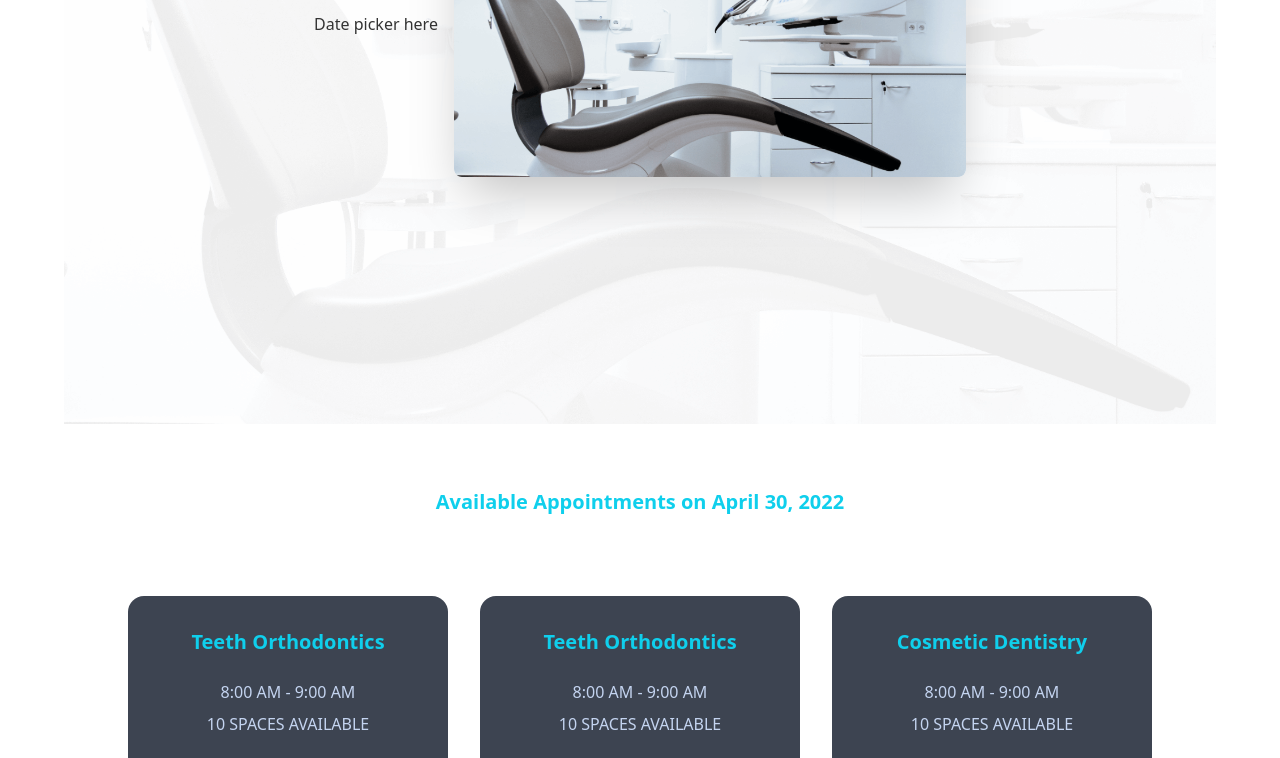
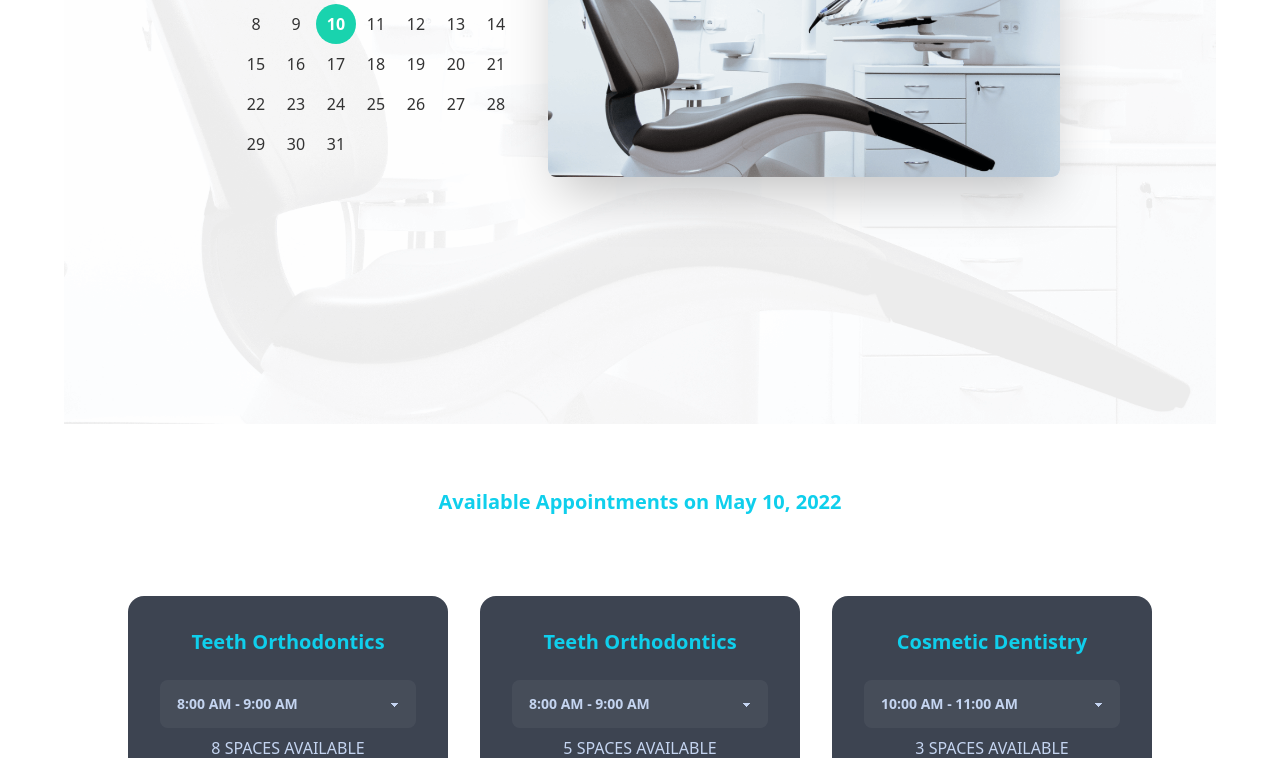
Before and after one commit to hasanTheBest/dp-practice-client, a React (Create React App) app: page /appointment in a window 1280 px wide. Shown: the part 440-1198 px from the top of the page. Built offline with nearby package versions, Linux system fonts and the light colour scheme.

Commit message:
appointment modal added.

```diff
--- a/package.json
+++ b/package.json
@@ -7,7 +7,9 @@
     "@testing-library/react": "^13.2.0",
     "@testing-library/user-event": "^13.5.0",
     "daisyui": "^2.14.3",
+    "date-fns": "^2.28.0",
     "react": "^18.1.0",
+    "react-day-picker": "^8.0.4",
     "react-dom": "^18.1.0",
     "react-router-dom": "^6.3.0",
     "react-scripts": "5.0.1",
--- a/src/Views/Appointment.jsx
+++ b/src/Views/Appointment.jsx
@@ -3,10 +3,11 @@ import AppointmentAvailablity from "./Appointment/AppointmentAvailablity";
 import AppointmentDatePicker from "./Appointment/AppointmentDatePicker";
 
 const Appointment = () => {
+  const [selected, setSelected] = React.useState(new Date());
   return (
     <>
-      <AppointmentDatePicker />
-      <AppointmentAvailablity />
+      <AppointmentDatePicker selected={selected} setSelected={setSelected} />
+      <AppointmentAvailablity appointmentData={selected} />
     </>
   );
 };
--- a/src/Views/Appointment/AppointmentAvailablity.jsx
+++ b/src/Views/Appointment/AppointmentAvailablity.jsx
@@ -1,71 +1,185 @@
-import React from "react";
+import { injectThemes } from "daisyui/src/colors/functions";
+import { format } from "date-fns";
+import React, { useEffect, useRef, useState } from "react";
 
 const appointments = [
   {
     _id: 1,
     title: "Teeth Orthodontics",
-    time: "8:00 AM - 9:00 AM",
-    location: "10 SPACES AVAILABLE",
+    time: [
+      "8:00 AM - 9:00 AM",
+      "9:00 AM - 10:00 AM",
+      "10:00 AM - 11:00 AM",
+      "11:00 AM - 12:00 PM",
+      "3:00 PM - 4:00 AM",
+      "4:00 PM - 6:00 AM",
+      "7:00 PM - 8:00 AM",
+      "8:00 PM - 10:00 AM",
+    ],
   },
   {
     _id: 2,
     title: "Teeth Orthodontics",
-    time: "8:00 AM - 9:00 AM",
-    location: "10 SPACES AVAILABLE",
+    time: [
+      "8:00 AM - 9:00 AM",
+      "9:00 AM - 10:00 AM",
+      "11:00 AM - 12:00 PM",
+      "7:00 PM - 8:00 AM",
+      "8:00 PM - 10:00 AM",
+    ],
   },
   {
     _id: 3,
     title: "Cosmetic Dentistry",
-    time: "8:00 AM - 9:00 AM",
-    location: "10 SPACES AVAILABLE",
+    time: ["10:00 AM - 11:00 AM", "11:00 AM - 12:00 PM", "7:00 PM - 8:00 AM"],
   },
   {
     _id: 4,
     title: "Teeth Cleaning",
-    time: "8:00 AM - 9:00 AM",
-    location: "10 SPACES AVAILABLE",
+    time: [],
   },
   {
     _id: 5,
     title: "Teeth Orthodontics",
-    time: "8:00 AM - 9:00 AM",
-    location: "10 SPACES AVAILABLE",
+    time: [
+      "8:00 AM - 9:00 AM",
+      "9:00 AM - 10:00 AM",
+      "10:00 AM - 11:00 AM",
+      "11:00 AM - 12:00 PM",
+      "7:00 PM - 8:00 AM",
+      "8:00 PM - 10:00 AM",
+    ],
   },
   {
     _id: 6,
     title: "Teeth Orthodontics",
-    time: "8:00 AM - 9:00 AM",
-    location: "10 SPACES AVAILABLE",
+    time: ["8:00 AM - 9:00 AM", "10:00 AM - 11:00 AM", "8:00 PM - 10:00 AM"],
   },
 ];
 
-const Appointment = ({ title, time, location }) => (
+const Appointment = ({ title, time, setTreatment, setAppointment }) => {
+  const [select, setSelect] = useState(null);
+  const selectRef = useRef(null);
+
+  useEffect(() => {
+    setSelect(selectRef?.current?.value);
+  }, []);
+
+  const handleAppointment = (e) => {
+    setSelect(e.target.value);
+  };
+
+  const handleClickBookAppointment = () => {
+    setTreatment(title);
+    setAppointment(select);
+  };
+
+  return (
+    <>
       <div className="card bg-neutral text-neutral-content">
         <div className="card-body items-center text-center">
           <h2 className="card-title text-primary mb-4">{title}</h2>
-      <p>{time}</p>
-      <p>{location}</p>
+
+          {time.length > 0 && (
+            <select
+              class="select select-ghost w-full"
+              onChange={handleAppointment}
+              ref={selectRef}
+            >
+              {time.map((t, i) => (
+                <option key={i} value={t} selected={i === 0}>
+                  {t}
+                </option>
+              ))}
+            </select>
+          )}
+
+          <p>{`${time.length} SPACES AVAILABLE`}</p>
           <div className="card-actions justify-end mt-4">
-        <button className="btn btn-primary">Book Appointment</button>
+            <label
+              for="appointment-modal"
+              class="btn btn-primary modal-button"
+              disabled={time.length === 0}
+              onClick={handleClickBookAppointment}
+            >
+              Book Appointment
+            </label>
           </div>
         </div>
       </div>
+    </>
   );
+};
 
-const AppointmentAvailablity = () => {
+const AppointmentModal = ({ title, appointment }) => {
+  return (
+    <>
+      <input type="checkbox" id="appointment-modal" class="modal-toggle" />
+      <label for="appointment-modal" class="modal cursor-pointer">
+        <label class="modal-box relative" for="appointment-modal">
+          <label
+            for="appointment-modal"
+            class="btn btn-sm btn-circle absolute right-2 top-2"
+          >
+            ✕
+          </label>
+
+          <h3 class="text-lg font-bold text-center mb-6">{title}</h3>
+
+          <form className="flex flex-col gap-4 items-center">
+            <input
+              type="text"
+              placeholder="Your Name"
+              class="input input-bordered w-full"
+            />
+            <input
+              type="email"
+              placeholder="Your Email"
+              class="input input-bordered w-full"
+            />
+            <input
+              type="text"
+              class="input input-bordered w-full"
+              value={appointment}
+              disabled
+            />
+
+            <input
+              type="submit"
+              className="btn btn-primary btn-wide"
+              value="Book Now"
+            />
+          </form>
+        </label>
+      </label>
+    </>
+  );
+};
+
+const AppointmentAvailablity = ({ appointmentData }) => {
+  const [treatment, setTreatment] = useState("");
+  const [appointment, setAppointment] = useState(null);
+
   return (
     <section className="py-16">
       <div className="container px-4 lg:px-8 xl:px-16">
         <h6 className="text-primary mb-20 text-xl font-semibold text-center">
-          Available Appointments on April 30, 2022
+          Available Appointments on {format(appointmentData, "PP")}
         </h6>
 
         <div className="grid grid-cols-1 md:grid-cols-2 lg:grid-cols-3 gap-4 lg:gap-8">
           {appointments.map((appointment) => (
-            <Appointment key={appointment._id} {...appointment} />
+            <Appointment
+              key={appointment._id}
+              {...appointment}
+              setAppointment={setAppointment}
+              setTreatment={setTreatment}
+            />
           ))}
         </div>
       </div>
+
+      <AppointmentModal title={treatment} appointment={appointment} />
     </section>
   );
 };
--- a/src/Views/Appointment/AppointmentDatePicker.jsx
+++ b/src/Views/Appointment/AppointmentDatePicker.jsx
@@ -1,8 +1,14 @@
 import React from "react";
+// Day picker
+import { format } from "date-fns";
+import { DayPicker } from "react-day-picker";
+import "react-day-picker/dist/style.css";
+
+// images
 import chair from "../../assets/images/chair.png";
 import bg from "../../assets/images/bg.png";
 
-const AppointmentDatePicker = () => {
+const AppointmentDatePicker = ({ selected, setSelected }) => {
   return (
     <section
       className="bg-no-repeat bg-cover"
@@ -15,7 +21,16 @@ const AppointmentDatePicker = () => {
             className="max-w-lg rounded-lg shadow-2xl flex-1"
             alt="Hero"
           />
-          <div className="flex-1">Date picker here</div>
+          <div className="flex-1">
+            <DayPicker
+              mode="single"
+              selected={selected}
+              onSelect={setSelected}
+              modifiersStyles={{
+                selected: { backgroundColor: "#19D3AE" },
+              }}
+            />
+          </div>
         </div>
       </div>
     </section>
```
Also changed, not shown: 1 other file (tests, documents, lock files or other folders). Lines whose indentation alone changed are shown as unchanged.
